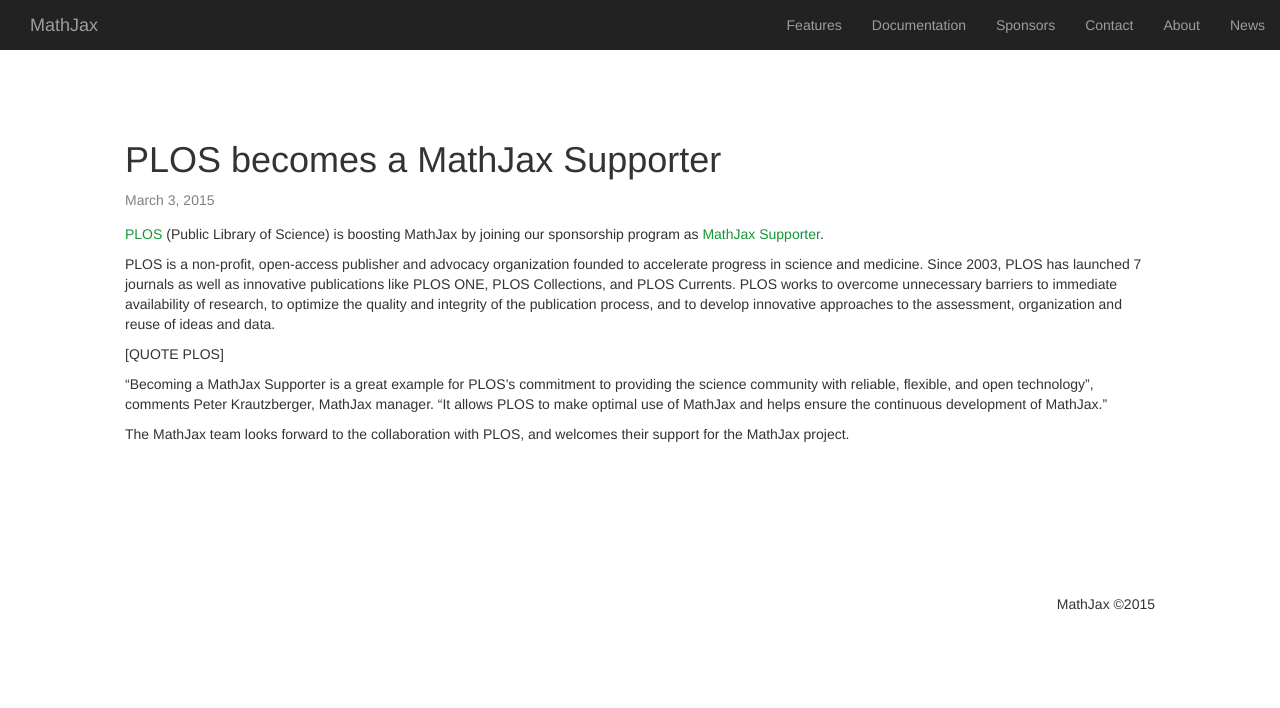
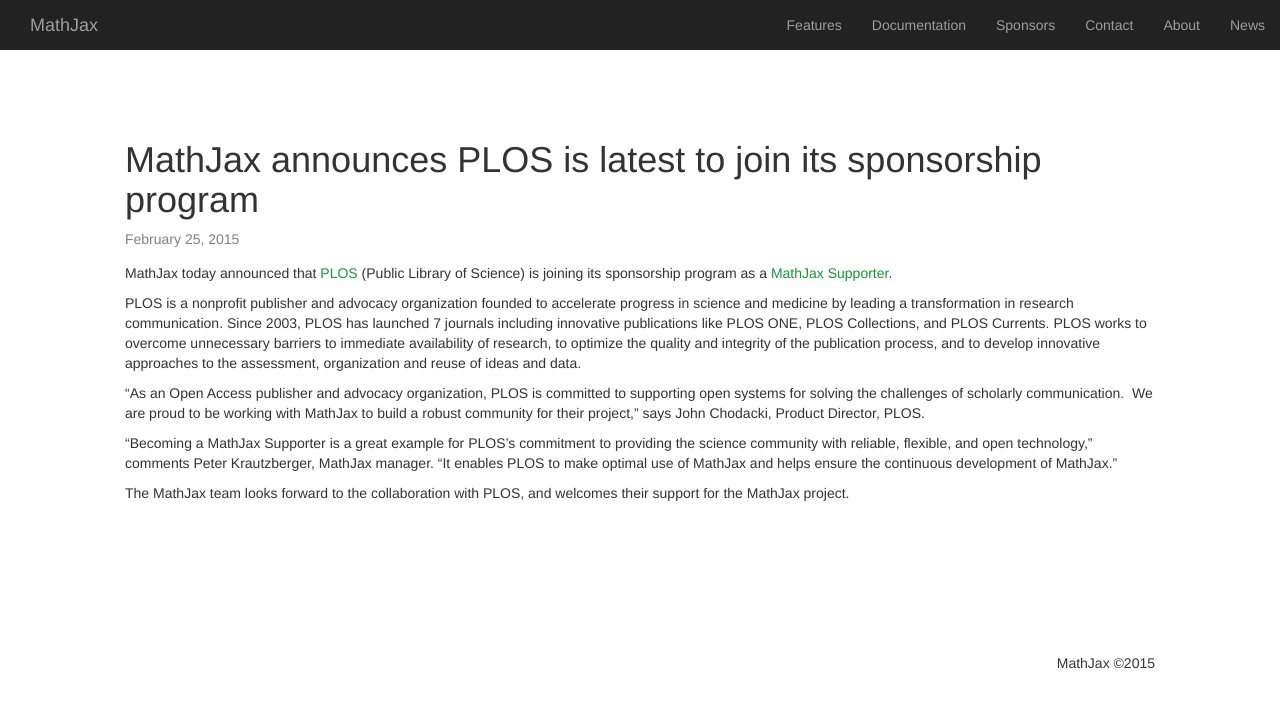
Before and after one commit to mathjax/MathJax-website, a Jekyll site: the page built from _posts/2015-02-31-plos-becomes-a-mathjax-supporter.md, in a window 1280 px wide. Shown: the top 708 px of the page. Built offline with Jekyll 4.4.1, drawn with Linux system fonts in a browser that asks for light colours; nearby versions of some CDN libraries.

Commit message:
finalize PLOS announcement

```diff
--- a/_posts/2015-02-31-plos-becomes-a-mathjax-supporter.md
+++ b/_posts/2015-02-31-plos-becomes-a-mathjax-supporter.md
@@ -1,18 +1,18 @@
 ---
 layout: post
-title: PLOS becomes a MathJax Supporter
-date: 2015-02-31
+title: MathJax announces PLOS is latest to join its sponsorship program
+date: 2015-02-25
 author: Peter Krautzberger
 categories:
 - News
 ---
 
-[PLOS](http://www.plos.org) (Public Library of Science) is boosting MathJax by joining our sponsorship program as [MathJax Supporter](http://www.mathjax.org/#supporters).
+MathJax today announced that [PLOS](http://www.plos.org) (Public Library of Science) is joining its sponsorship program as a [MathJax Supporter](//www.mathjax.org/#supporters).
 
-PLOS is a non-profit, open-access publisher and advocacy organization founded to accelerate progress in science and medicine. Since 2003, PLOS has launched 7 journals as well as innovative publications like PLOS ONE, PLOS Collections, and PLOS Currents. PLOS works to overcome unnecessary barriers to immediate availability of research, to optimize the quality and integrity of the publication process, and to develop innovative approaches to the assessment, organization and reuse of ideas and data.
+PLOS is a nonprofit publisher and advocacy organization founded to accelerate progress in science and medicine by leading a transformation in research communication. Since 2003, PLOS has launched 7 journals including innovative publications like PLOS ONE, PLOS Collections, and PLOS Currents. PLOS works to overcome unnecessary barriers to immediate availability of research, to optimize the quality and integrity of the publication process, and to develop innovative approaches to the assessment, organization and reuse of ideas and data.
 
-[QUOTE PLOS]
+“As an Open Access publisher and advocacy organization, PLOS is committed to supporting open systems for solving the challenges of scholarly communication.  We are proud to be working with MathJax to build a robust community for their project,” says John Chodacki, Product Director, PLOS.
 
-“Becoming a MathJax Supporter is a great example for PLOS's commitment to providing the science community with reliable, flexible, and open technology", comments Peter Krautzberger, MathJax manager. "It allows PLOS to make optimal use of MathJax and helps ensure the continuous development of MathJax.”
+“Becoming a MathJax Supporter is a great example for PLOS's commitment to providing the science community with reliable, flexible, and open technology," comments Peter Krautzberger, MathJax manager. "It enables PLOS to make optimal use of MathJax and helps ensure the continuous development of MathJax.”
 
 The MathJax team looks forward to the collaboration with PLOS, and welcomes their support for the MathJax project.
```
